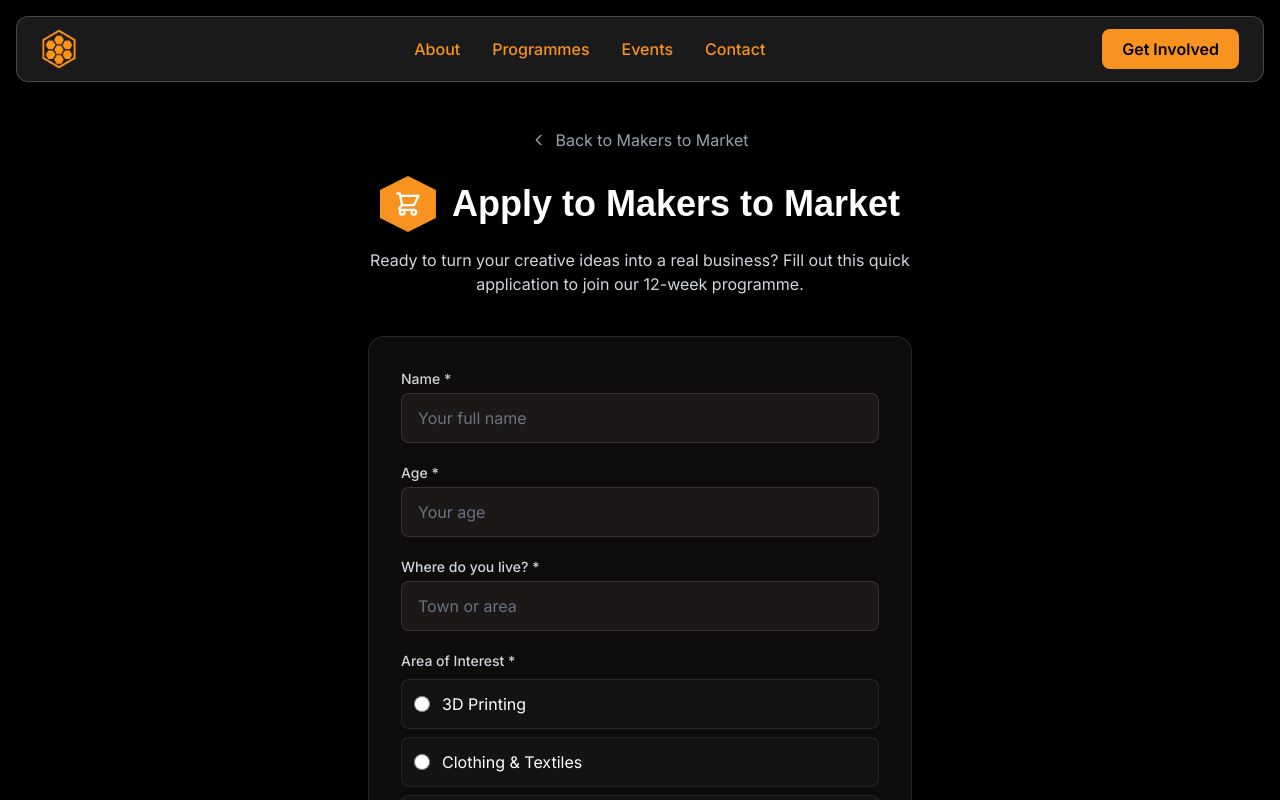
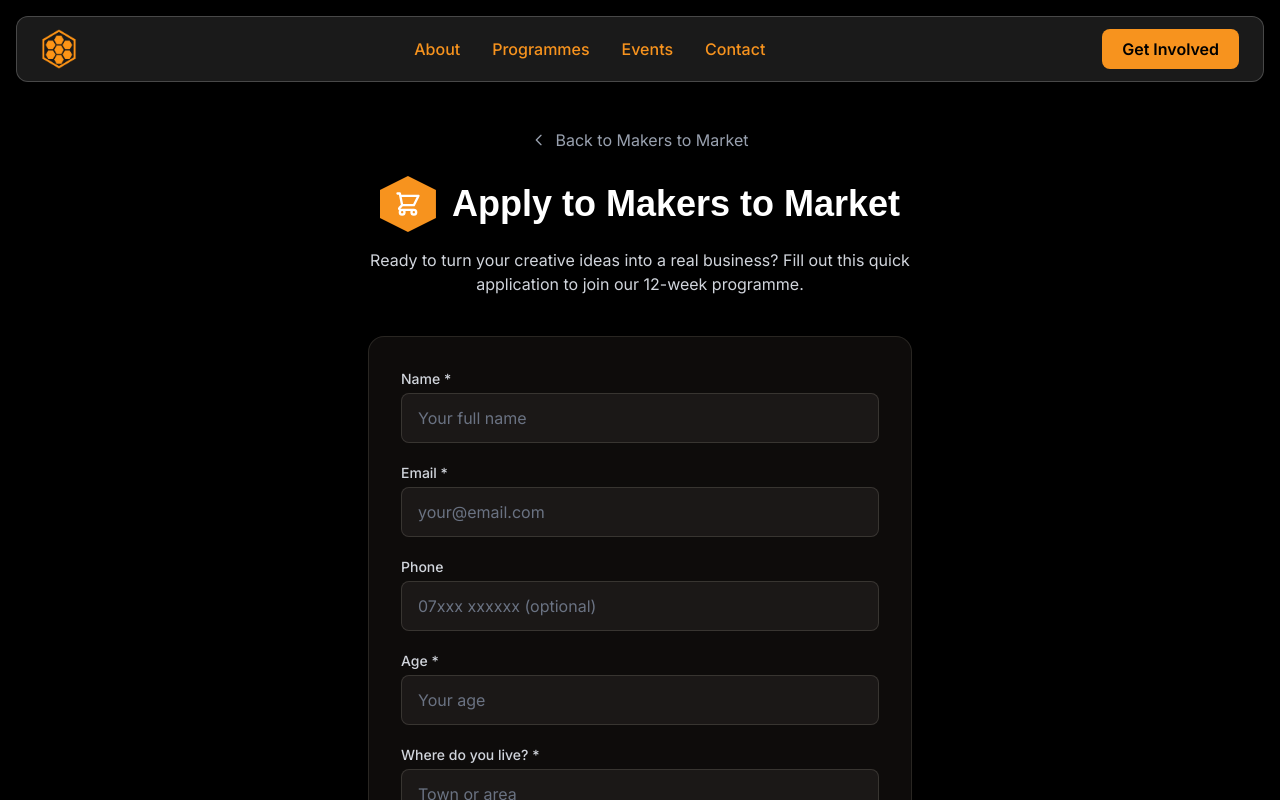
Before and after one commit to infotutomi-png/Hustle-hive, a SvelteKit app: page /programmes/makers-to-market/apply in a window 1280 px wide. Shown: the top 800 px of the page. Built offline with nearby package versions, Linux system fonts and the light colour scheme; a web font is replaced by a local one.

Commit message:
additional application fields

```diff
--- a/src/routes/programmes/makers-to-market/apply/+page.svelte
+++ b/src/routes/programmes/makers-to-market/apply/+page.svelte
@@ -2,6 +2,8 @@
 	// Form state
 	let formData = $state({
 		name: '',
+		email: '',
+		phone: '',
 		age: '',
 		location: '',
 		areaOfInterest: ''
@@ -166,6 +168,31 @@
 						/>
 					</div>
 
+					<!-- Email -->
+					<div>
+						<label for="email" class="block text-sm font-medium text-gray-300 mb-1">Email *</label>
+						<input
+							type="email"
+							id="email"
+							bind:value={formData.email}
+							required
+							class="w-full px-4 py-3 bg-stone-800/50 border border-stone-600/50 rounded-lg text-white placeholder-gray-500 focus:outline-none focus:border-brand-orange transition-colors"
+							placeholder="your@email.com"
+						/>
+					</div>
+
+					<!-- Phone -->
+					<div>
+						<label for="phone" class="block text-sm font-medium text-gray-300 mb-1">Phone</label>
+						<input
+							type="tel"
+							id="phone"
+							bind:value={formData.phone}
+							class="w-full px-4 py-3 bg-stone-800/50 border border-stone-600/50 rounded-lg text-white placeholder-gray-500 focus:outline-none focus:border-brand-orange transition-colors"
+							placeholder="07xxx xxxxxx (optional)"
+						/>
+					</div>
+
 					<!-- Age -->
 					<div>
 						<label for="age" class="block text-sm font-medium text-gray-300 mb-1">Age *</label>
--- a/src/routes/programmes/makers-to-market/apply/+server.ts
+++ b/src/routes/programmes/makers-to-market/apply/+server.ts
@@ -19,6 +19,8 @@ export const POST: RequestHandler = async ({ request, platform }) => {
 	}
 
 	const name = typeof body.name === 'string' ? body.name.trim() : '';
+	const email = typeof body.email === 'string' ? body.email.trim() : '';
+	const phone = typeof body.phone === 'string' ? body.phone.trim() : '';
 	const age = String(body.age ?? '').trim();
 	const location = typeof body.location === 'string' ? body.location.trim() : '';
 	const areaOfInterest = typeof body.areaOfInterest === 'string' ? body.areaOfInterest.trim() : '';
@@ -28,6 +30,10 @@ export const POST: RequestHandler = async ({ request, platform }) => {
 
 	if (!name || name.length < 2) {
 		errors.name = 'Name must be at least 2 characters';
+	}
+
+	if (!email || !/^[^\s@]+@[^\s@]+\.[^\s@]+$/.test(email)) {
+		errors.email = 'Please enter a valid email address';
 	}
 
 	const ageNum = parseInt(age, 10);
@@ -55,12 +61,21 @@ export const POST: RequestHandler = async ({ request, platform }) => {
 
 	const result = await sendEmail(apiToken, {
 		subject: `Makers to Market Application - ${name}`,
+		replyTo: email,
 		htmlBody: `
 			<h2>New Makers to Market Application</h2>
 			<table style="border-collapse: collapse; width: 100%;">
 				<tr>
 					<td style="padding: 8px; border: 1px solid #ddd; font-weight: bold;">Name</td>
 					<td style="padding: 8px; border: 1px solid #ddd;">${escapeHtml(name)}</td>
+				</tr>
+				<tr>
+					<td style="padding: 8px; border: 1px solid #ddd; font-weight: bold;">Email</td>
+					<td style="padding: 8px; border: 1px solid #ddd;"><a href="mailto:${escapeHtml(email)}">${escapeHtml(email)}</a></td>
+				</tr>
+				<tr>
+					<td style="padding: 8px; border: 1px solid #ddd; font-weight: bold;">Phone</td>
+					<td style="padding: 8px; border: 1px solid #ddd;">${phone ? escapeHtml(phone) : 'Not provided'}</td>
 				</tr>
 				<tr>
 					<td style="padding: 8px; border: 1px solid #ddd; font-weight: bold;">Age</td>
@@ -76,7 +91,7 @@ export const POST: RequestHandler = async ({ request, platform }) => {
 				</tr>
 			</table>
 		`,
-		textBody: `New Makers to Market Application\n\nName: ${name}\nAge: ${ageNum}\nLocation: ${location}\nArea of Interest: ${areaOfInterest}`
+		textBody: `New Makers to Market Application\n\nName: ${name}\nEmail: ${email}\nPhone: ${phone || 'Not provided'}\nAge: ${ageNum}\nLocation: ${location}\nArea of Interest: ${areaOfInterest}`
 	});
 
 	if (!result.success) {
```
